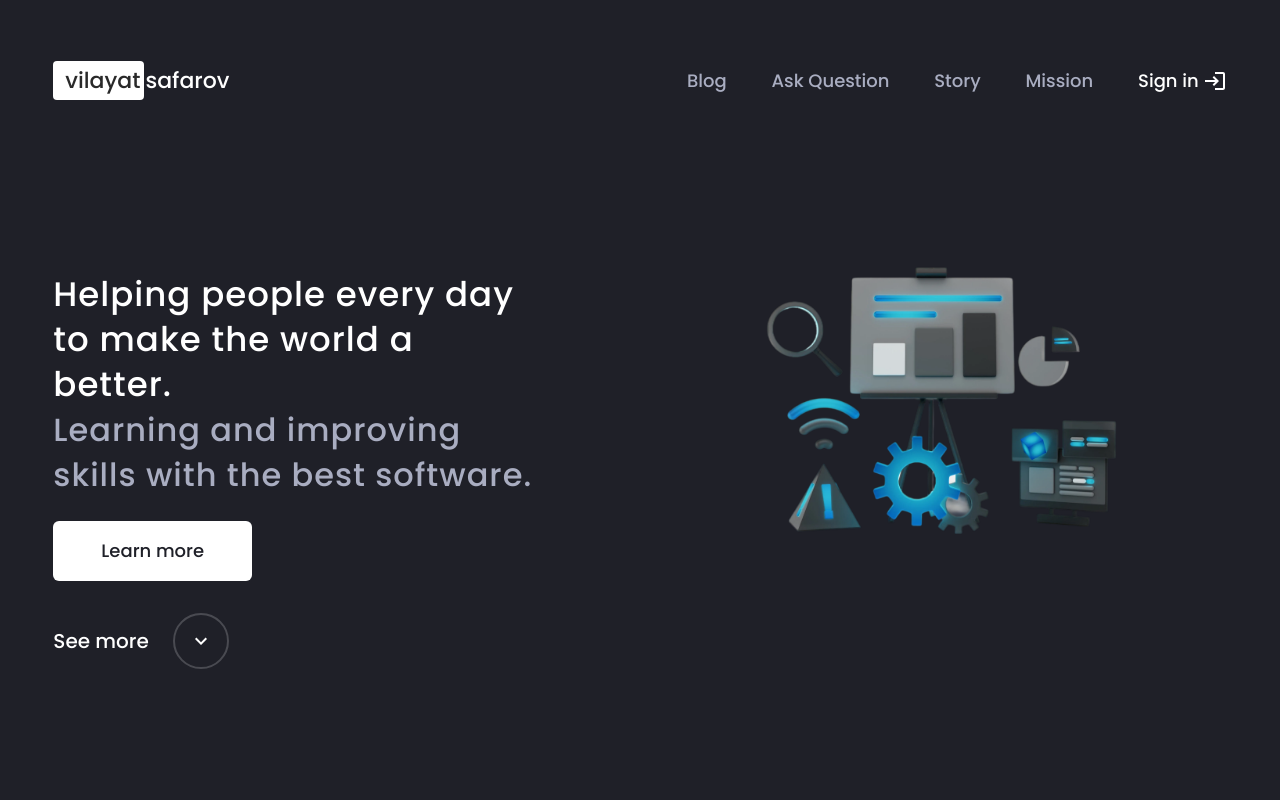
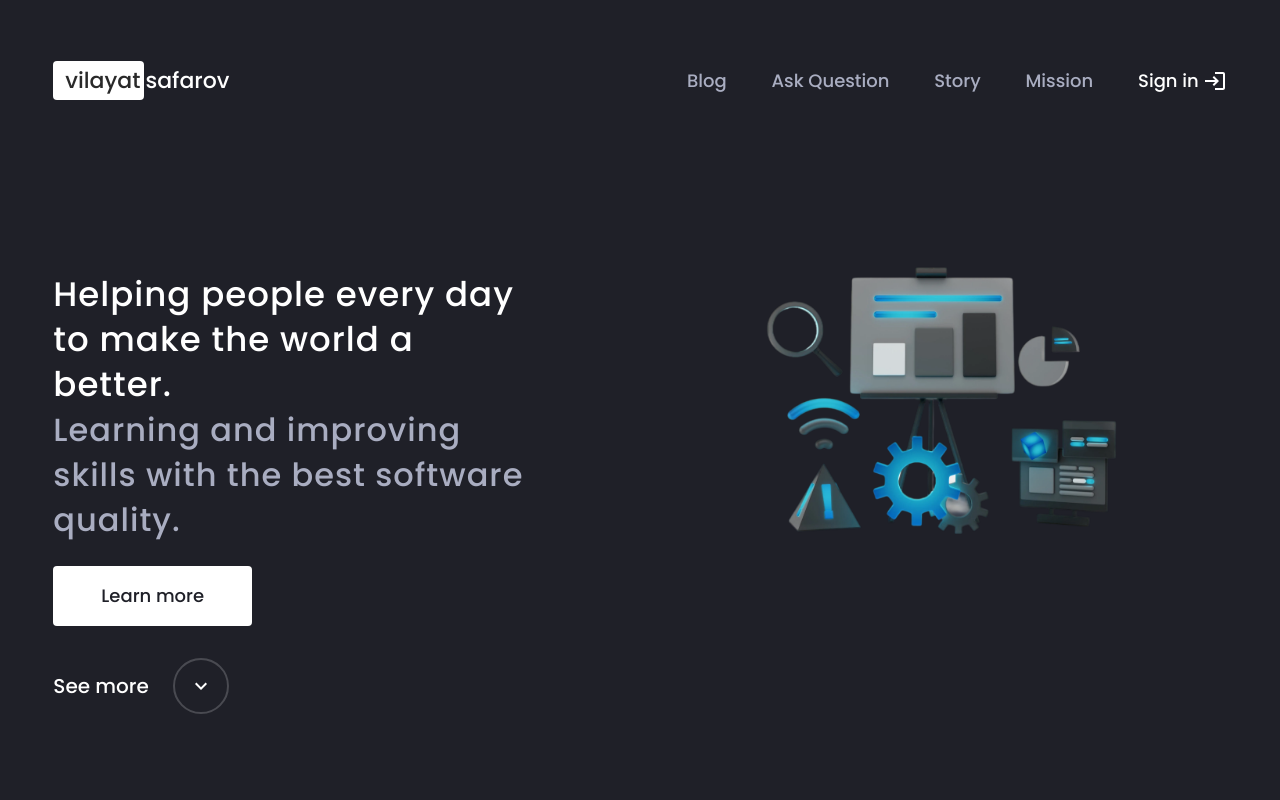
Before and after one commit to vilayat571/personalwebsite, a React (Create React App) app: page / in a window 1280 px wide. Shown: the top 800 px of the page. Built offline with nearby package versions, Linux system fonts and the light colour scheme; no server answers.

Commit message:
some changes

```diff
--- a/src/atoms/Main/Header/Pelementmain.tsx
+++ b/src/atoms/Main/Header/Pelementmain.tsx
@@ -11,7 +11,7 @@ export default memo(function Pelementmain() {
         }
       />
       <Pelement
-        text={"Learning and improving skills with the best software."}
+        text={"Learning and improving skills with the best software quality."}
         stil={
           "text-[#a9adc1] lg:w-10/12 sm:w-full md:w-full xl:w-10/12 text-[32px] tracking-[1px] "
         }
--- a/src/atoms/Main/Header/Tolinkmain.tsx
+++ b/src/atoms/Main/Header/Tolinkmain.tsx
@@ -10,7 +10,7 @@ export default memo(function Tolinkmain() {
     <div className="flex text-lg flex-col items-start mt-6 w-full">
       <Link
         to={"/about"}
-        className="px-12 py-4 rounded-md bg-white mb-8 text-[#1f2028]"
+        className="px-12 py-4 rounded-[4px] bg-white mb-8 text-[#1f2028]"
       >
         Learn more
       </Link>
--- a/src/parts/Blogs/Authorp.tsx
+++ b/src/parts/Blogs/Authorp.tsx
@@ -5,8 +5,8 @@ export default function Authorp() {
         Author is Vilayat Safarov
       </h1>
       <p
-        style={{ lineHeight: "28px" }}
-        className="text-[#a9adc1] w-3/4 tracking-[0.6px] "
+        style={{ lineHeight: "26px" }}
+        className="text-[#a9adc1] lg:w-3/4 md:w-3/4 sm:w-full xl:w-3/4 tracking-[0.6px] "
       >
         Vilayat Safarov is a software developer. The main purpose of Vilayat is
         to help people, because Vilayat thinks it is helping itself. Vilayat is
--- a/src/parts/Signin/Signform.tsx
+++ b/src/parts/Signin/Signform.tsx
@@ -70,7 +70,7 @@ export default function Signform() {
         setTimeout(() => {
           setMessage("");
         }, 1200);
-      } else if (form.email.indexOf("@") === -1) {
+      } else if (form.email.indexOf("@gmail.com") === -1) {
         setMessage("required in email @");
         setTimeout(() => {
           setMessage("");
--- a/src/parts/Signup/Formnavigate.tsx
+++ b/src/parts/Signup/Formnavigate.tsx
@@ -44,7 +44,7 @@ export default memo(function Formnavigate(props: IFormnavigate) {
   const navigate = useNavigate();
   const handleSubmit: IFunc2 = (e: React.FormEvent<HTMLFormElement>) => {
     e.preventDefault();
-    if (form.email.indexOf("@") !== -1 && form.password.length > 7) {
+    if (form.email.indexOf("@gmail.com") !== -1 && form.password.length > 7) {
       dispatch(signUpUser(form));
       navigate("/signin");
     }
@@ -54,7 +54,7 @@ export default memo(function Formnavigate(props: IFormnavigate) {
         props.setMessage("");
       }, 1000);
     } else {
-      props.setMessage("required in email @");
+      props.setMessage("required in email @gmail.com");
       setTimeout(() => {
         props.setMessage("");
       }, 1000);
```
